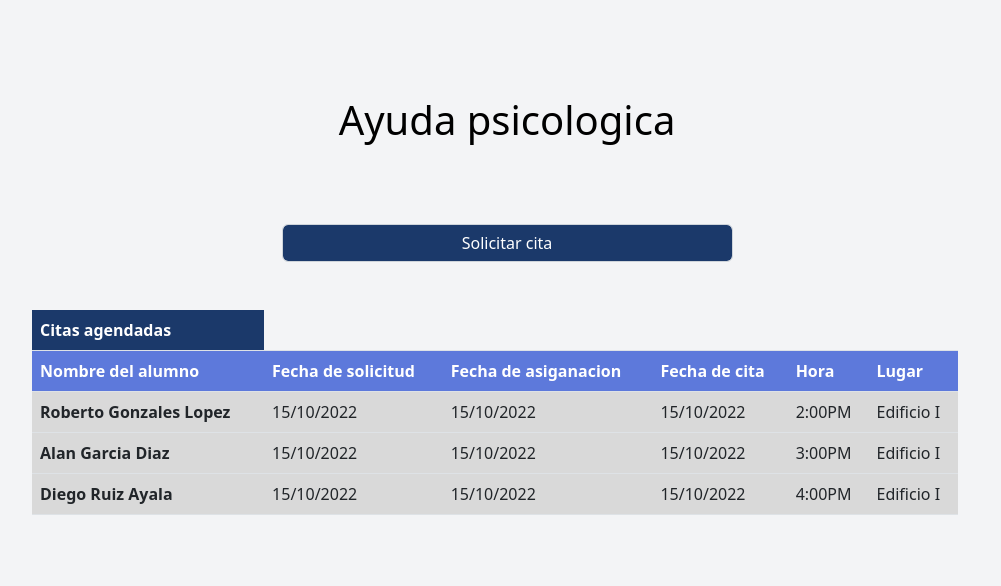
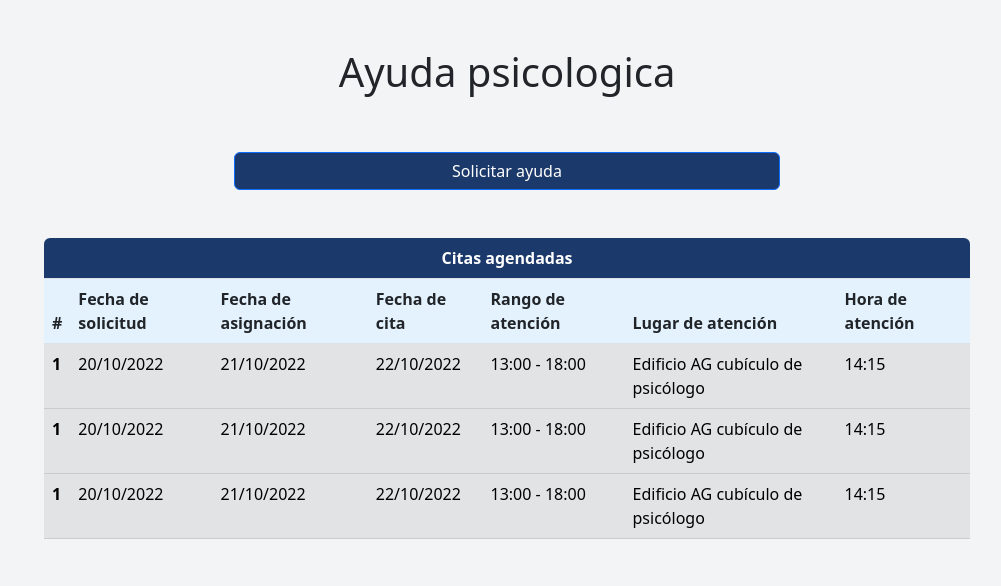
Before and after one commit to KalanOne/Sistema-Gestor-de-Tutorias, a Django app: page /Tutorado/Citas in a window 1280 px wide. Shown: the part 138-724 px from the top of the page, without its empty margins (133-1134 px from the left). Run offline with Django 4.2, Linux system fonts and the light colour scheme; a user stored in the database is signed in; tables that the repository leaves empty hold one stand-in row (values such as "Sample post"); some libraries are stand-ins or nearby versions.

Commit message:
Cambios mayores

```diff
--- a/Tutoria/templates/miscitas.html
+++ b/Tutoria/templates/miscitas.html
@@ -1,70 +1,98 @@
 {% extends 'layout/basicCNMenu.html' %}{% block content %}
     <div class="container">
-        <div class="row vh-705 justify-content-center rounded mt-4">
-
-            <div class="col-10 " >
-                <div class="row" >
-                    <div class="col-1"></div>
-                    <div class="col-10 h-25" >
-                        <h1 class="text-center h1 mt-5 " style="color: black;">Ayuda psicologica</h1><br>
+        <div class="row">
+            <div class="col-12 mb-5">
+                <h1 class="text-center h1">
+                    Ayuda psicologica
+                </h1>
             </div>
         </div>
-                <br><br>
-                <div class="row">
-                    <div class="col-3"></div>
-                    <div class="col-6">
-                        <input type="button" class="form-control text-center" id="motivo" value="Solicitar cita" style="background-color: #1B396A; color: white;">
+        <div class="row mb-5">
+            <div class="col-md-3"></div>
+            <div class="col-md-6 d-grid gap-2">
+                <button type="button" class="btn btn-primary" data-bs-toggle="modal" data-bs-target="#modalSolicitudCita" style="background-color: #1B396A;">
+                    Solicitar ayuda
+                </button>
+
+                <div class="modal fade" id="modalSolicitudCita" tabindex="-1" aria-labelledby="modalSolicitudCitaLabel" aria-hidden="true">
+                    <div class="modal-dialog">
+                        <div class="modal-content">
+                            <div class="modal-header">
+                                <h1 class="modal-title fs-5" id="exampleModalLabel">Solicitar ayuda psicológica</h1>
+                                <button type="button" class="btn-close" data-bs-dismiss="modal" aria-label="Close"></button>
+                            </div>
+                            <div class="modal-body">
+                                <form method="post">
+                                    <select class="form-select" aria-label="Default select example">
+                                        <option selected>Motivo</option>
+                                        <option value="1">One</option>
+                                        <option value="2">Two</option>
+                                        <option value="3">Three</option>
+                                    </select>
+                                </form>
+                            </div>
+                            <div class="modal-footer">
+                                <button type="button" class="btn btn-secondary" data-bs-dismiss="modal">Close</button>
+                                <button type="button" class="btn btn-primary">Save changes</button>
                             </div>
                         </div>
-                <div class="row mt-5 mb-2 table">
-                    <table class="table">
+                    </div>
+                </div>
+            </div>
+            <div class="col-md-3"></div>
+        </div>
+        <div class="row">
+            <div class="col-md-1"></div>
+            <div class="col-md-10">
+                <table class="table table-hover">
                     <thead>
                         <tr>
-                              <th scope="row" style="background-color:#1B396A;color: white;">Citas agendadas</th>
+                            <th colspan="10" style="background-color: #1B396A;" class="rounded-top text-center text-white">Citas agendadas</th>
                         </tr>
                     </thead>
                     <thead>
-                          <tr>
-                            <th scope="col" style="background-color:#5D79DB;color: white;">Nombre del alumno</th>
-                            <th scope="col" style="background-color:#5D79DB;color: white;">Fecha de solicitud</th>
-                            <th scope="col" style="background-color:#5D79DB;color: white;">Fecha de asiganacion</th>
-                            <th scope="col" style="background-color:#5D79DB;color: white;">Fecha de cita</th>
-                            <th scope="col" style="background-color:#5D79DB;color: white;">Hora</th>
-                            <th scope="col" style="background-color:#5D79DB;color: white;">Lugar</th>
+                        <tr style="background-color: #e3f2fd;">
+                            <th scope="col">#</th>
+                            <th scope="col">Fecha de solicitud</th>
+                            <th scope="col">Fecha de asignación</th>
+                            <th scope="col">Fecha de cita</th>
+                            <th scope="col">Rango de atención</th>
+                            <th scope="col">Lugar de atención</th>
+                            <th scope="col">Hora de atención</th>
                         </tr>
                     </thead>
-                        <tbody>
+                    <tbody class="table-secondary">
                         <tr>
-                            <th scope="row" style="background-color:#D9D9D9;">Roberto Gonzales Lopez</th>
-                            <td style="background-color:#D9D9D9;">15/10/2022</td>
-                            <td style="background-color:#D9D9D9;">15/10/2022</td>
-                            <td style="background-color:#D9D9D9;">15/10/2022</td>
-                            <td style="background-color:#D9D9D9;">2:00PM</td>
-                            <td style="background-color:#D9D9D9;">Edificio I</td>
+                            <th scope="row">1</th>
+                            <td>20/10/2022</td>
+                            <td>21/10/2022</td>
+                            <td>22/10/2022</td>
+                            <td>13:00 - 18:00</td>
+                            <td>Edificio AG cubículo de psicólogo</td>
+                            <td>14:15</td>
                         </tr>
                         <tr>
-                            <th scope="row" style="background-color:#D9D9D9;">Alan Garcia Diaz</th>
-                            <td style="background-color:#D9D9D9;">15/10/2022</td>
-                            <td style="background-color:#D9D9D9;">15/10/2022</td>
-                            <td style="background-color:#D9D9D9;">15/10/2022</td>
-                            <td style="background-color:#D9D9D9;">3:00PM</td>
-                            <td style="background-color:#D9D9D9;">Edificio I</td>
+                            <th scope="row">1</th>
+                            <td>20/10/2022</td>
+                            <td>21/10/2022</td>
+                            <td>22/10/2022</td>
+                            <td>13:00 - 18:00</td>
+                            <td>Edificio AG cubículo de psicólogo</td>
+                            <td>14:15</td>
                         </tr>
                         <tr>
-                            <th scope="row" style="background-color:#D9D9D9;">Diego Ruiz Ayala</th>
-                            <td style="background-color:#D9D9D9;">15/10/2022</td>
-                            <td style="background-color:#D9D9D9;">15/10/2022</td>
-                            <td style="background-color:#D9D9D9;">15/10/2022</td>
-                            <td style="background-color:#D9D9D9;">4:00PM</td>
-                            <td style="background-color:#D9D9D9;">Edificio I</td>
+                            <th scope="row">1</th>
+                            <td>20/10/2022</td>
+                            <td>21/10/2022</td>
+                            <td>22/10/2022</td>
+                            <td>13:00 - 18:00</td>
+                            <td>Edificio AG cubículo de psicólogo</td>
+                            <td>14:15</td>
                         </tr>
                     </tbody>
                 </table>
             </div>
-                <br>
-
-                <br>
-            </div>
+            <div class="col-md-1"></div>
         </div>
     </div>
 {% endblock content %}
```
Lines whose indentation alone changed are shown as unchanged.
